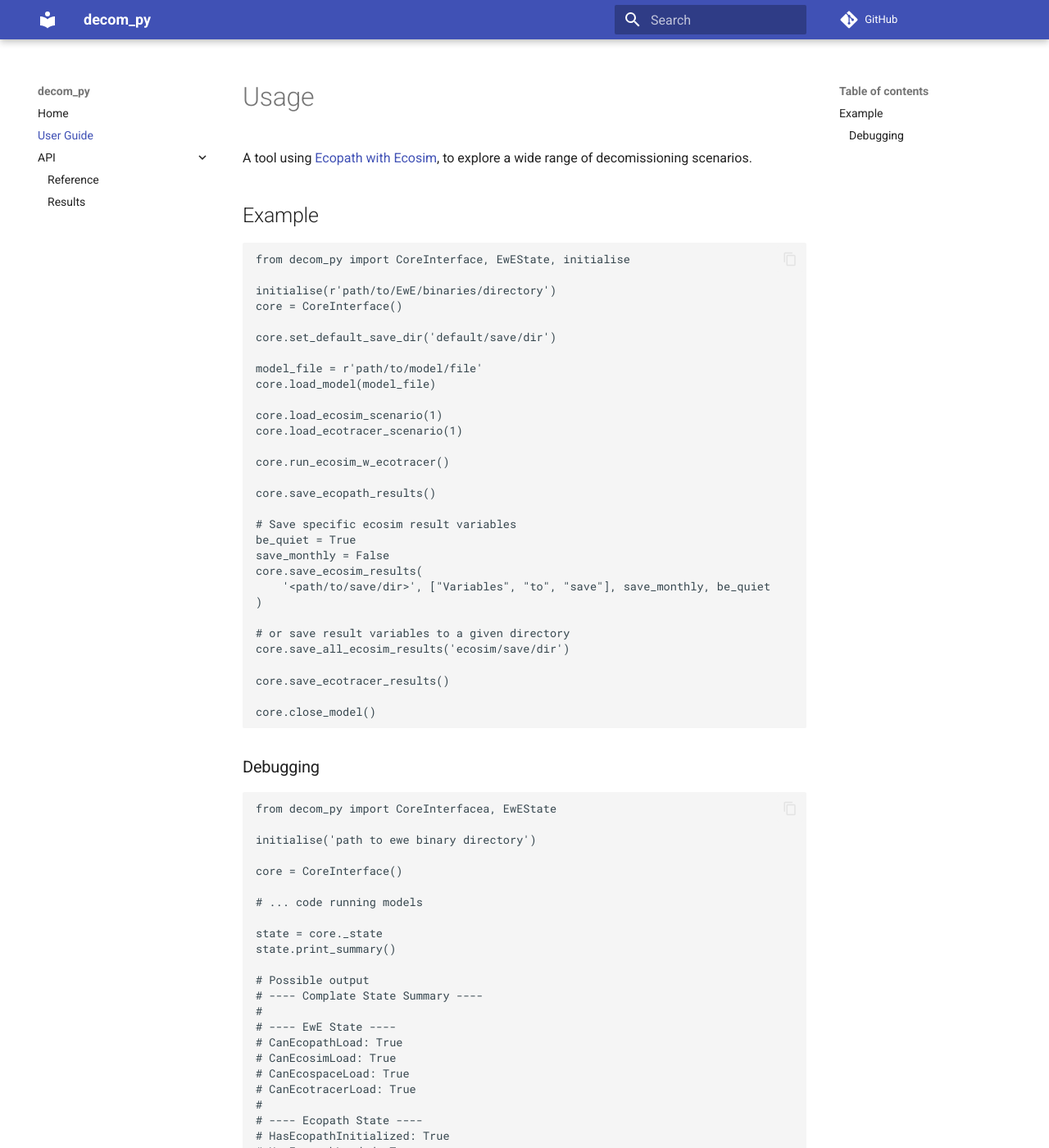
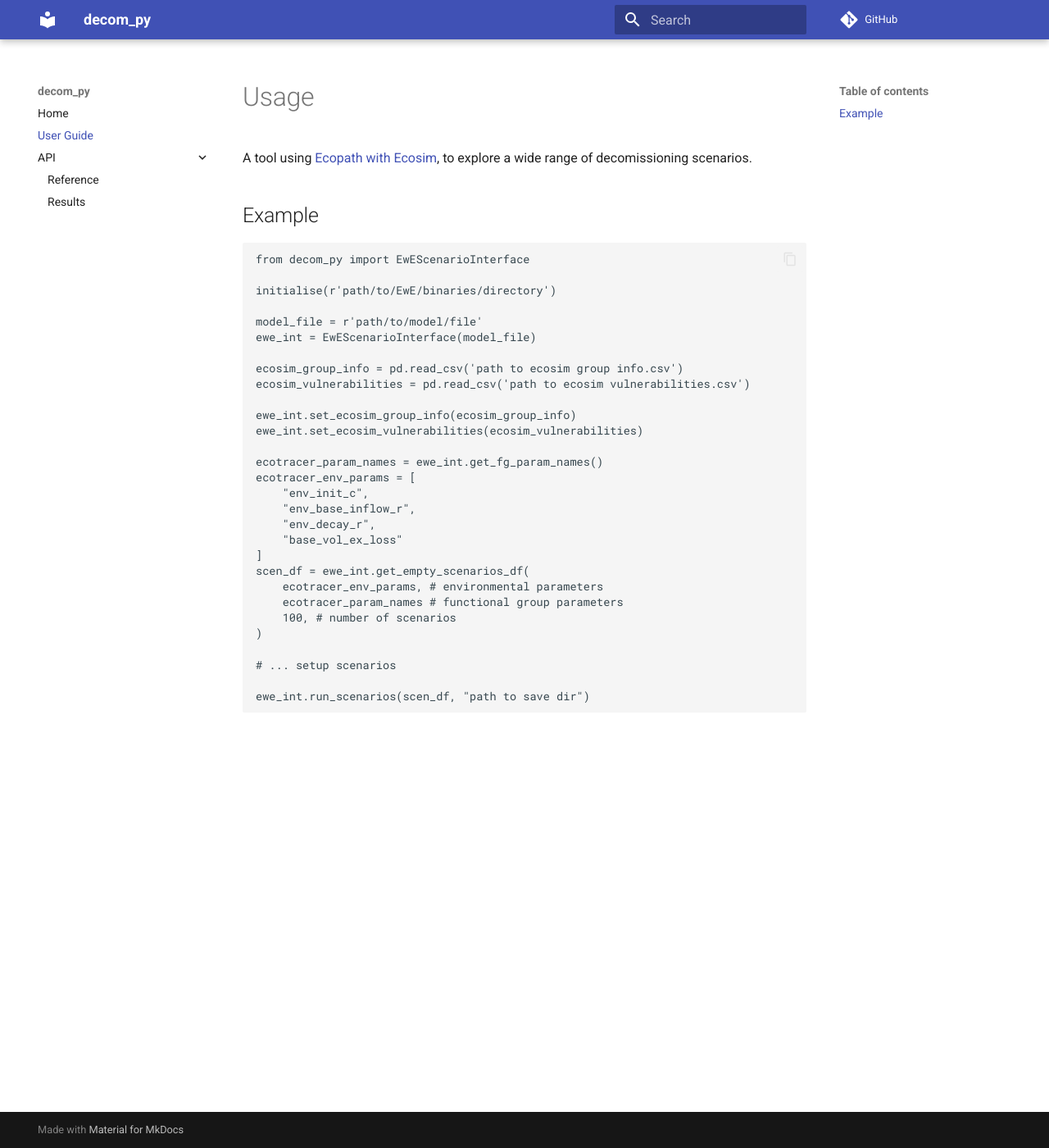
Before and after one commit to open-AIMS/PyEwE, an MkDocs documentation site: the page built from docs/usage.md, in a window 1280 px wide and 1400 px high. Shown: the whole window at 82% size. Built offline with MkDocs 1.6.1 and Material for MkDocs 9.7.7, drawn with Linux system fonts in a browser that asks for light colours; comment, search, counter and statistics services are not loaded; some of the changed text lies outside the part shown.

Commit message:
update documentation to reflect addition of scenario interface

````diff
--- a/docs/usage.md
+++ b/docs/usage.md
@@ -6,80 +6,33 @@ decomissioning scenarios.
 ## Example
 
 ```python
-from decom_py import CoreInterface, EwEState, initialise
+from decom_py import EwEScenarioInterface
 
 initialise(r'path/to/EwE/binaries/directory')
-core = CoreInterface()
-
-core.set_default_save_dir('default/save/dir')
 
 model_file = r'path/to/model/file'
-core.load_model(model_file)
+ewe_int = EwEScenarioInterface(model_file)
 
-core.load_ecosim_scenario(1)
-core.load_ecotracer_scenario(1)
+ecosim_group_info = pd.read_csv('path to ecosim group info.csv')
+ecosim_vulnerabilities = pd.read_csv('path to ecosim vulnerabilities.csv')
 
-core.run_ecosim_w_ecotracer()
+ewe_int.set_ecosim_group_info(ecosim_group_info)
+ewe_int.set_ecosim_vulnerabilities(ecosim_vulnerabilities)
 
-core.save_ecopath_results()
-
-# Save specific ecosim result variables
-be_quiet = True
-save_monthly = False
-core.save_ecosim_results(
-    '<path/to/save/dir>', ["Variables", "to", "save"], save_monthly, be_quiet
+ecotracer_param_names = ewe_int.get_fg_param_names()
+ecotracer_env_params = [
+    "env_init_c",
+    "env_base_inflow_r",
+    "env_decay_r",
+    "base_vol_ex_loss"
+]
+scen_df = ewe_int.get_empty_scenarios_df(
+    ecotracer_env_params, # environmental parameters
+    ecotracer_param_names # functional group parameters
+    100, # number of scenarios
 )
 
-# or save result variables to a given directory
-core.save_all_ecosim_results('ecosim/save/dir')
+# ... setup scenarios
 
-core.save_ecotracer_results()
-
-core.close_model()
+ewe_int.run_scenarios(scen_df, "path to save dir")
 ```
-
-### Debugging
-
-```python
-from decom_py import CoreInterfacea, EwEState
-
-initialise('path to ewe binary directory')
-
-core = CoreInterface()
-
-# ... code running models
-
-state = core._state
-state.print_summary()
-
-# Possible output
-# ---- Complate State Summary ----
-#
-# ---- EwE State ----
-# CanEcopathLoad: True
-# CanEcosimLoad: True
-# CanEcospaceLoad: True
-# CanEcotracerLoad: True
-#
-# ---- Ecopath State ----
-# HasEcopathInitialized: True
-# HasEcopathLoaded: True
-# HasEcopathRan: True
-# IsEcopathRunning: False
-# IsEcopathModified: False
-#
-# ---- Ecosim State ----
-# HasEcosimInitialized: False
-# HasEcosimLoaded: True
-# HasEcosimRan: False
-# IsEcosimRunning: False
-# IsEcosimModified: False
-#
-# ---- EcoTracer State ----
-# HasEcotracerLoaded: True
-# HasEcotracerRanForEcosim: False
-# HasEcotracerRanForEcospace: False
-# IsEcotracerModified: False
-
-# ... more code running models
-```
````
Also changed, not shown: docs/api/reference.md (+1 -3 lines), docs/index.md (+21 -0 lines).
